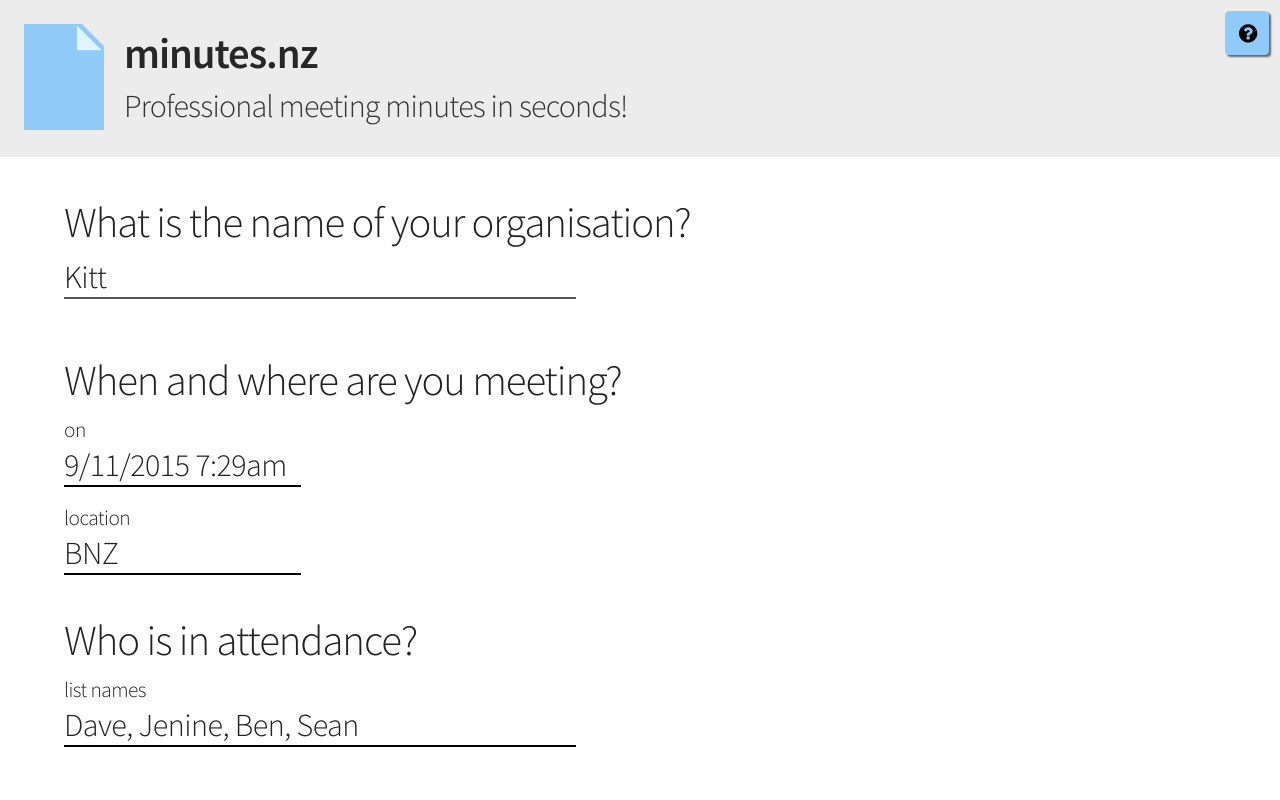
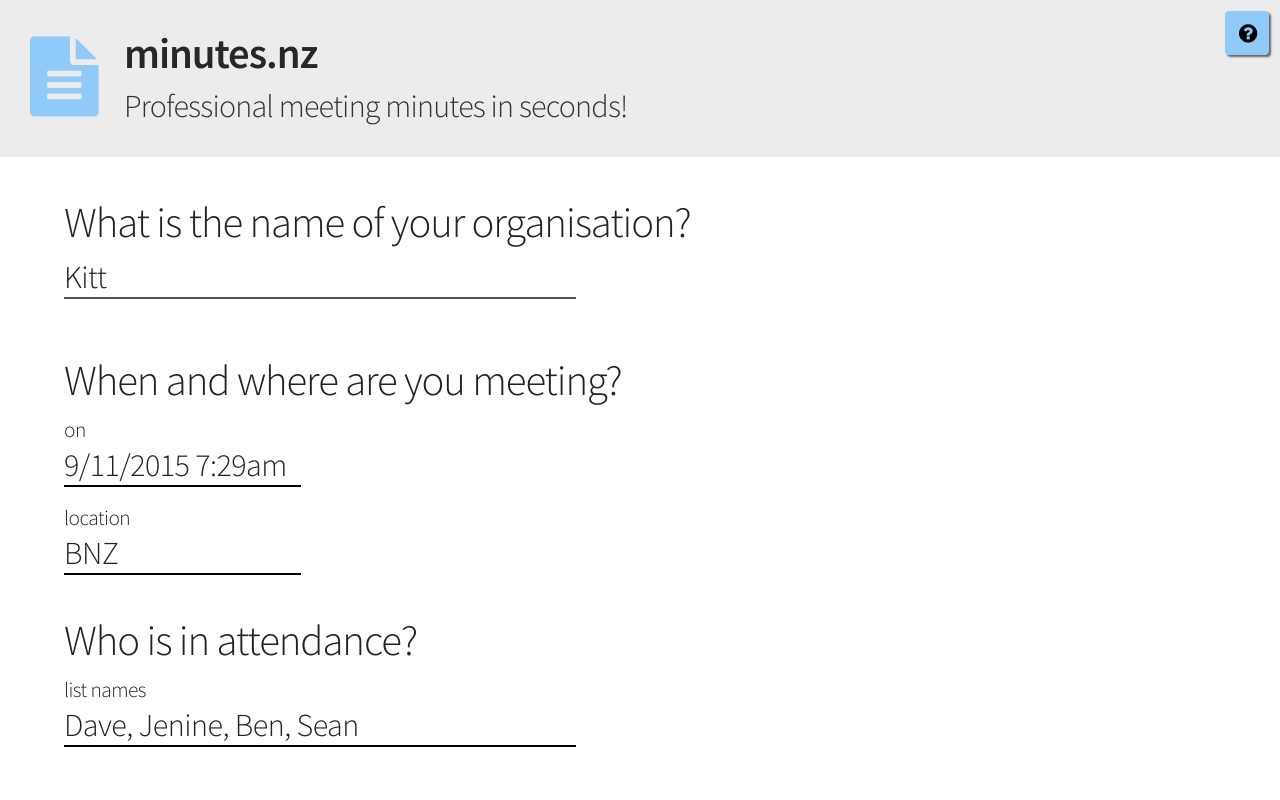
Before and after one commit to saille/Minutes-NZ, a website: page index.html in a window 1280 px wide. Shown: the top 800 px of the page. Drawn offline with nearby package versions, Linux system fonts and the light colour scheme.

Commit message:
Trying font-awesome icon

```diff
--- a/css/styles.css
+++ b/css/styles.css
@@ -40,6 +40,7 @@ header{
     background:#ececec;
     padding:24px 0 28px 12px;
     margin:0 0 24px 0;
+    position:relative;
 }
 
 header i.logo{
@@ -50,6 +51,15 @@ header i.logo{
     background: #ececec url('../img/1444614868_file.png') no-repeat -24px -12px;
     display:block;
     float:left;
+}
+
+.logo2{
+    color:#90caf9;
+    font-size:60pt;
+    font-family: "FontAwesome";
+    position:absolute;
+    top:20px;
+    left:30px;
 }
 
 header h1{
--- a/index.html
+++ b/index.html
@@ -26,7 +26,8 @@
         <![endif]-->
 
         <header>
-            <i class="logo"></i>
+            <!--<i class="logo"></i>-->
+            <div class="logo2">&#xf15c;</div>
             <h1>minutes.nz</h1>
             <h2>Professional meeting minutes in seconds!</h2>
         </header>
```
